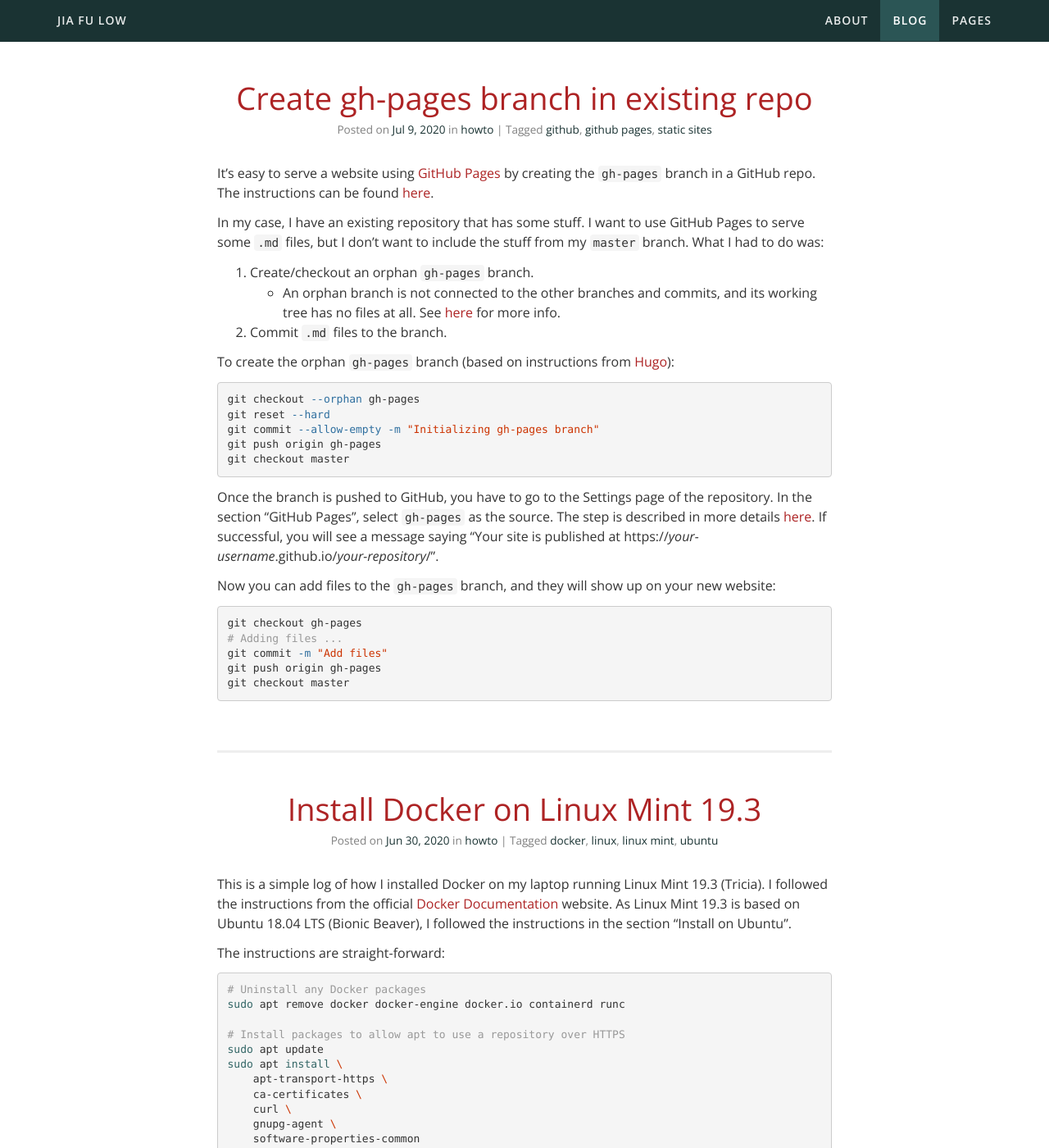
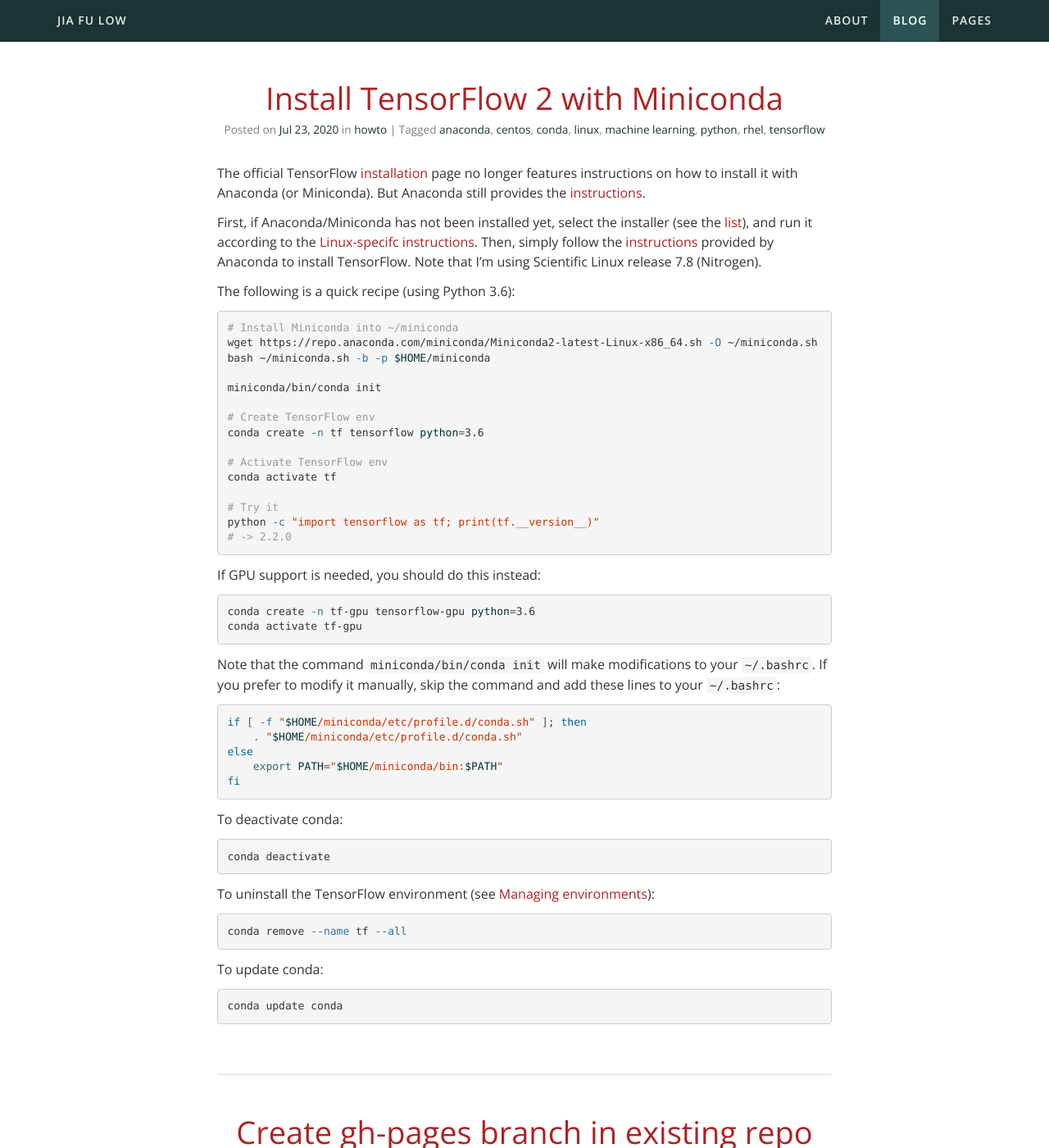
Before and after one commit to jiafulow/jiafulow.github.io, a Jekyll site: the page built from blog/index.html, in a window 1280 px wide and 1400 px high. Shown: the whole window at 82% size. Built offline with Jekyll 4.4.1, drawn with Linux system fonts in a browser that asks for light colours; the list of posts is cut into pages by our own code; a style sheet for code colours, icons or effects is not loaded; some of the changed text lies outside the part shown.

Commit message:
Create 2020-07-23-install-tensorflow-2-with-conda.md

````diff
--- /dev/null
+++ b/_posts/2020-07-23-install-tensorflow-2-with-conda.md
@@ -0,0 +1,66 @@
+---
+layout: post
+date: 2020-07-23 16:52:11
+title: Install TensorFlow 2 with Miniconda
+categories: [howto]
+tags: [linux, rhel, centos, machine learning, tensorflow, python, conda, anaconda]
+---
+
+The official TensorFlow [installation](https://www.tensorflow.org/install) page no longer features instructions on how to install it with Anaconda (or Miniconda). But Anaconda still provides the [instructions](https://docs.anaconda.com/anaconda/user-guide/tasks/tensorflow/).
+
+First, if Anaconda/Miniconda has not been installed yet, select the installer (see the [list](https://docs.conda.io/en/latest/miniconda.html#linux-installers)), and run it according to the [Linux-specifc instructions](https://conda.io/projects/conda/en/latest/user-guide/install/linux.html). Then, simply follow the [instructions](https://docs.anaconda.com/anaconda/user-guide/tasks/tensorflow/) provided by Anaconda to install TensorFlow. Note that I'm using Scientific Linux release 7.8 (Nitrogen).
+
+The following is a quick recipe (using Python 3.6):
+
+``` bash
+# Install Miniconda into ~/miniconda
+wget https://repo.anaconda.com/miniconda/Miniconda2-latest-Linux-x86_64.sh -O ~/miniconda.sh
+bash ~/miniconda.sh -b -p $HOME/miniconda
+
+miniconda/bin/conda init
+
+# Create TensorFlow env
+conda create -n tf tensorflow python=3.6
+
+# Activate TensorFlow env
+conda activate tf
+
+# Try it
+python -c "import tensorflow as tf; print(tf.__version__)"
+# -> 2.2.0
+```
+
+If GPU support is needed, you should do this instead:
+
+``` bash
+conda create -n tf-gpu tensorflow-gpu python=3.6
+conda activate tf-gpu
+```
+
+Note that the command `miniconda/bin/conda init` will make modifications to your `~/.bashrc`. If you prefer to modify it manually, skip the command and add these lines to your `~/.bashrc`:
+
+``` bash
+if [ -f "$HOME/miniconda/etc/profile.d/conda.sh" ]; then
+    . "$HOME/miniconda/etc/profile.d/conda.sh"
+else
+    export PATH="$HOME/miniconda/bin:$PATH"
+fi
+```
+
+To deactivate conda:
+
+``` bash
+conda deactivate
+```
+
+To uninstall the TensorFlow environment (see [Managing environments](https://docs.conda.io/projects/conda/en/latest/user-guide/tasks/manage-environments.html)):
+
+``` bash
+conda remove --name tf --all
+```
+
+To update conda:
+
+``` bash
+conda update conda
+```
````
Also changed, not shown: _posts/2018-07-10-install-tensorflow-with-gpu-on-redhat.md (+1 -1 lines), _posts/2019-02-01-cmsconnect.md (+14 -0 lines).
